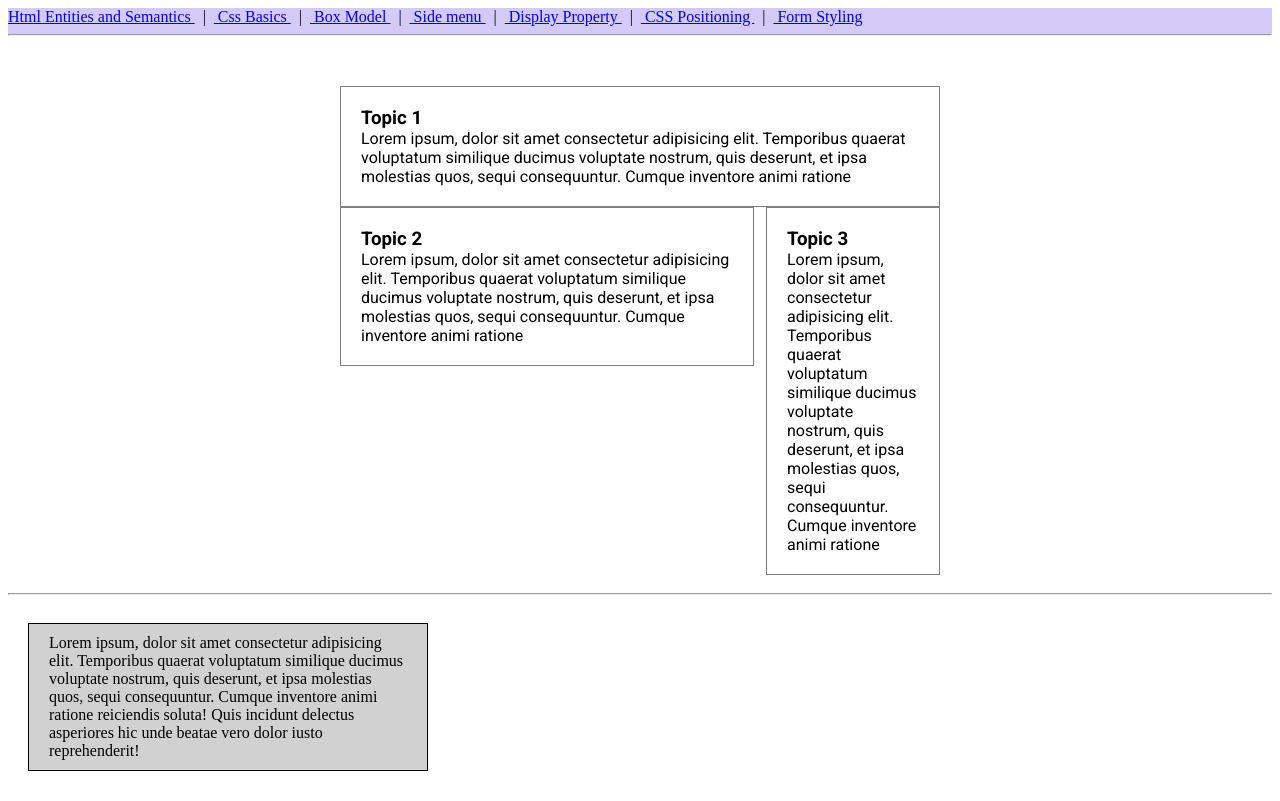
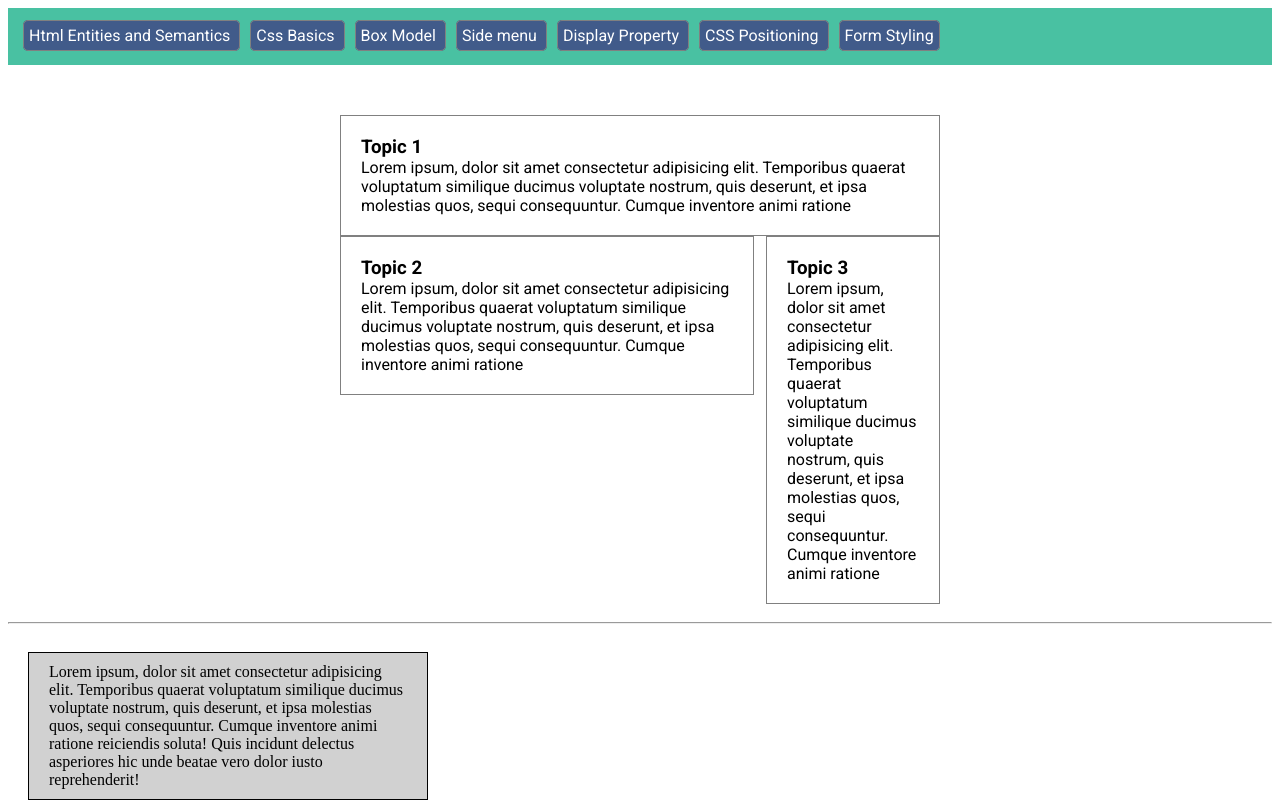
Before and after one commit to PrazSam/praz-styling-app, an Angular app: page /box-model in a window 1280 px wide. Shown: the top 801 px of the page. Built offline with nearby package versions, Linux system fonts and the light colour scheme.

Commit message:
2 files modified

```diff
--- a/src/app/app.component.css
+++ b/src/app/app.component.css
@@ -2,7 +2,23 @@ p {
   font-family: Lato;
 }
 .my-nav{
+  padding: 10px;
   position: sticky;
   top: 8px;
-  background: rgb(212, 202, 248);
+  background: #49c1a2;
+  line-height: 2.3;
 }
+
+.my-nav a{
+  font-family: 'Roboto', sans-serif;
+  text-decoration: none;
+  color: white;
+  padding: 5px;
+  margin: 5px;
+  background:#415b8a;
+  border: 1px solid gray;
+  border-radius: 5px;
+}
+.my-nav a:hover{
+  background: #344a72;
+}
--- a/src/app/app.component.html
+++ b/src/app/app.component.html
@@ -2,32 +2,31 @@
 	<a routerLink="html-entities-and-semantics">
 		Html Entities and Semantics
 	</a>
-	<span>&nbsp; | &nbsp;</span>
+
 	<a routerLink="css-basics">
 		Css Basics
 	</a>
-	<span>&nbsp; | &nbsp;</span>
+
 	<a routerLink="box-model">
 		Box Model
 	</a>
-	<span>&nbsp; | &nbsp;</span>
+
 	<a routerLink="side-menu">
 		Side menu
 	</a>
-	<span>&nbsp; | &nbsp;</span>
+
 	<a routerLink="display-property">
 		Display Property
 	</a>
-	<span>&nbsp; | &nbsp;</span>
+
 	<a routerLink="css-positioning">
 		CSS Positioning
 	</a>
-	<span>&nbsp; | &nbsp;</span>
+
 	<a routerLink="form-styling">
 		Form Styling
 	</a>
 
-	<hr>
 </div>
 
 <router-outlet></router-outlet>
```
